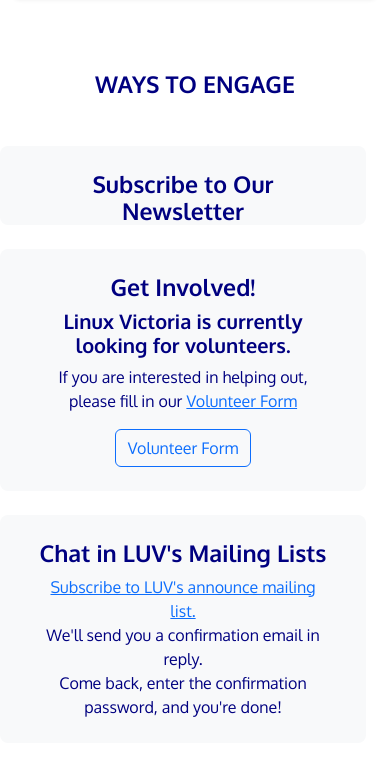
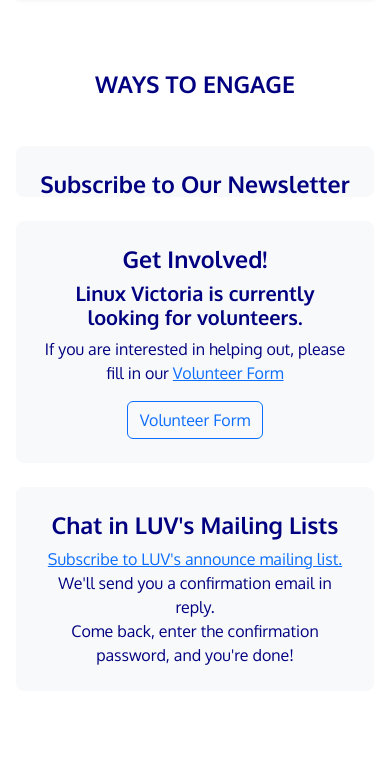
Before and after one commit to starship-droid/linux-victoria-website, an Eleventy site: page index.html in a window 390 px wide. Shown: the part 1137-1921 px from the top of the page. Built offline with nearby package versions, Linux system fonts and the light colour scheme; Eleventy itself is replaced by a stand-in of ours; files that its build step writes are made by us from their sources.

```diff
--- a/_data/config.json
+++ b/_data/config.json
@@ -9,7 +9,7 @@
       "date": "Tuesday, June 3, 2025",
       "time": "7:00 PM to 9:00 PM AEST",
       "location": "Online",
-      "link": "/posts/2025-06-03_Town-Hall-Meeting-June.md",
+      "link": "/posts/2025-06-03_Town-Hall-Meeting-June",
       "image": "https://secure.meetupstatic.com/photos/event/c/d/b/4/highres_527812660.webp?w=750",
       "alt": "Town Hall"
     },
--- a/index.html
+++ b/index.html
@@ -37,21 +37,25 @@ layout: layout.html
 
         <!-- Ways to Engage -->
         <section class="py-5">
-            <div class="">
+            <div class="mx-3">
                 <h3 class="text-primary fw-semibold mb-4 text-uppercase text-center">Ways to Engage </h3>
                 <br>
                 <!-- Newsletter -->
-                <div class="text-primary text-center row col-12 offset-md-1 col-md-10 bg-light rounded-3 p-4 pb-0">
+                <div class="row">
+                    <div class="text-primary text-center col-12 offset-md-1 col-md-10 bg-light rounded-3 p-4 pb-0">
                         <h2 class="mb-0 fs-3 fw-semibold">Subscribe to Our Newsletter</h2>
                         <script type="text/javascript" src="//mautic.linuxvictoria.org/form/generate.js?id=1"></script>
+                    </div>
                 </div>
 
                 <br>
 
                 <!-- Volunteer Call -->
-                <div class="text-primary text-center row col-12 offset-md-1 col-md-10 bg-light rounded-3 p-4">
+                <div class="row">
+                    <div class="text-primary text-center col-12 offset-md-1 col-md-10 bg-light rounded-3 p-4">
                         <h3 class="text-primary fw-semibold">Get Involved!</h3>
-                    <h4 class="text-primary fw-semibold fs-5">Linux Victoria is currently looking for volunteers.</h4>
+                        <h4 class="text-primary fw-semibold fs-5">Linux Victoria is currently looking for volunteers.
+                        </h4>
                         <p>
                             If you are interested in helping out, please fill in our
                             <a href="/volunteer-form">Volunteer Form</a>
@@ -60,11 +64,13 @@ layout: layout.html
                             <a href="/volunteer-form" class="btn btn-outline-primary">Volunteer Form</a>
                         </div>
                     </div>
+                </div>
 
                 <br>
 
                 <!-- Join LUV / Mailing List -->
-                <div class="text-primary text-center row col-12 offset-md-1 col-md-10 bg-light rounded-3 p-4">
+                <div class="row">
+                    <div class="text-primary text-center col-12 offset-md-1 col-md-10 bg-light rounded-3 p-4">
                         <h3 class="text-primary fw-semibold">Chat in LUV's Mailing Lists</h3>
                         <a href="https://lists.luv.asn.au/mailman3/postorius/lists/luv-announce.luv.asn.au/">Subscribe
                             to
@@ -72,6 +78,7 @@ layout: layout.html
                             announce mailing list.</a>
                         <p class="mb-0">We'll send you a confirmation email in reply.</p>
                         <p class="mb-0">Come back, enter the confirmation password, and you're done!</p>
+                    </div>
                 </div>
 
                 <div class="mb-5 text-center text-lg-start">
```
Lines whose indentation alone changed are shown as unchanged.
